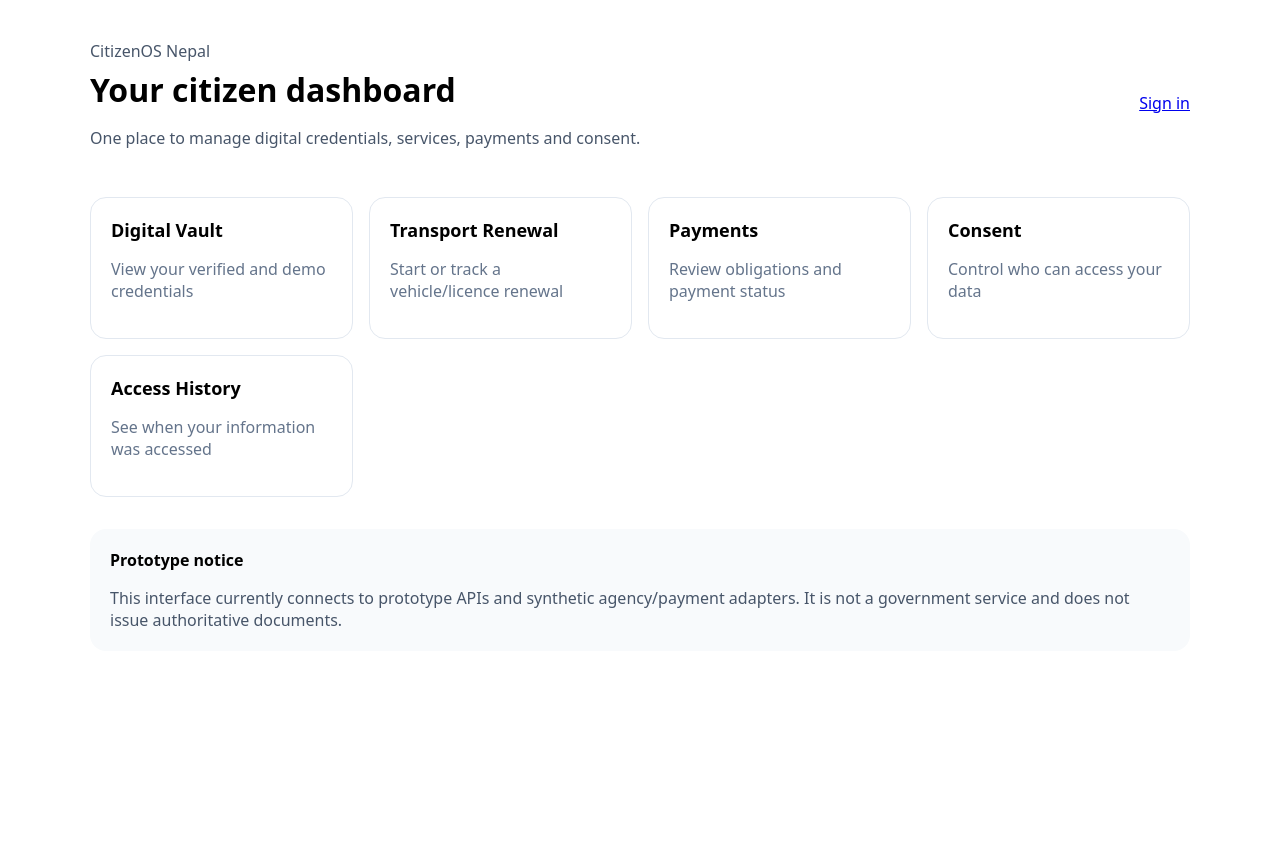
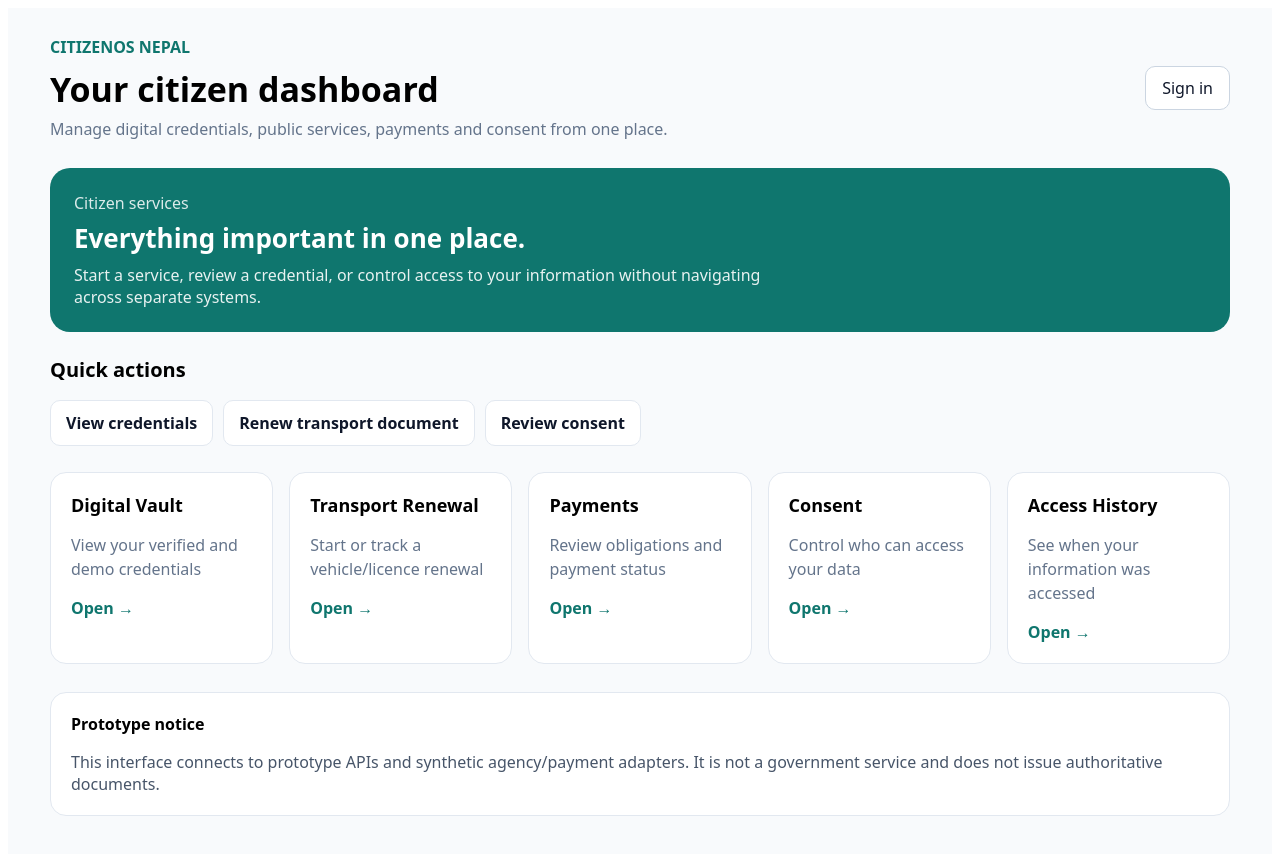
Before and after one commit to Nabinrj/CitizenOS-Nepal-, a Next.js app in the folder apps/citizen-web/: page /dashboard in a window 1280 px wide. Shown: the top 854 px of the page. Before the commit the page ends 800 px from the top, so only its background shows below. Built offline with nearby package versions, Linux system fonts and the light colour scheme.

Commit message:
feat(web): expand citizen dashboard navigation

```diff
--- a/apps/citizen-web/app/dashboard/page.tsx
+++ b/apps/citizen-web/app/dashboard/page.tsx
@@ -8,33 +8,53 @@ const services = [
   ["Access History", "See when your information was accessed", "/dashboard/audit"]
 ] as const;
 
+const quickActions = [
+  ["View credentials", "/dashboard/vault"],
+  ["Renew transport document", "/dashboard/services/transport"],
+  ["Review consent", "/dashboard/consent"]
+] as const;
+
 export default function DashboardPage() {
   return (
-    <main style={{ maxWidth: 1100, margin: "0 auto", padding: 32, fontFamily: "system-ui" }}>
+    <main style={{ minHeight: "100vh", background: "#f8fafc", fontFamily: "system-ui" }}>
+      <div style={{ maxWidth: 1180, margin: "0 auto", padding: "28px 24px 48px" }}>
         <header style={{ display: "flex", justifyContent: "space-between", gap: 24, alignItems: "center" }}>
           <div>
-          <p style={{ margin: 0, color: "#475569" }}>CitizenOS Nepal</p>
-          <h1 style={{ margin: "6px 0" }}>Your citizen dashboard</h1>
-          <p style={{ color: "#475569" }}>One place to manage digital credentials, services, payments and consent.</p>
+            <p style={{ margin: 0, color: "#0f766e", fontWeight: 700 }}>CITIZENOS NEPAL</p>
+            <h1 style={{ margin: "8px 0 6px", fontSize: 34 }}>Your citizen dashboard</h1>
+            <p style={{ margin: 0, color: "#64748b" }}>Manage digital credentials, public services, payments and consent from one place.</p>
           </div>
-        <Link href="/login">Sign in</Link>
+          <Link href="/login" style={{ padding: "10px 16px", borderRadius: 10, border: "1px solid #cbd5e1", textDecoration: "none", color: "#0f172a", background: "white" }}>Sign in</Link>
         </header>
 
-      <section style={{ display: "grid", gridTemplateColumns: "repeat(auto-fit,minmax(210px,1fr))", gap: 16, marginTop: 32 }}>
+        <section style={{ marginTop: 28, padding: 24, borderRadius: 20, background: "#0f766e", color: "white" }}>
+          <p style={{ margin: 0, opacity: .85 }}>Citizen services</p>
+          <h2 style={{ margin: "6px 0 8px", fontSize: 26 }}>Everything important in one place.</h2>
+          <p style={{ maxWidth: 700, margin: 0, opacity: .9 }}>Start a service, review a credential, or control access to your information without navigating across separate systems.</p>
+        </section>
+
+        <section style={{ marginTop: 24 }}>
+          <h2 style={{ fontSize: 20 }}>Quick actions</h2>
+          <div style={{ display: "flex", flexWrap: "wrap", gap: 10 }}>
+            {quickActions.map(([title, href]) => <Link key={href} href={href} style={{ padding: "11px 15px", borderRadius: 10, background: "white", border: "1px solid #e2e8f0", textDecoration: "none", color: "#0f172a", fontWeight: 600 }}>{title}</Link>)}
+          </div>
+        </section>
+
+        <section style={{ display: "grid", gridTemplateColumns: "repeat(auto-fit,minmax(210px,1fr))", gap: 16, marginTop: 26 }}>
           {services.map(([title, description, href]) => (
-          <Link key={href} href={href} style={{ textDecoration: "none", color: "inherit", border: "1px solid #e2e8f0", borderRadius: 16, padding: 20 }}>
+            <Link key={href} href={href} style={{ textDecoration: "none", color: "inherit", border: "1px solid #e2e8f0", borderRadius: 16, padding: 20, background: "white" }}>
               <h2 style={{ marginTop: 0, fontSize: 18 }}>{title}</h2>
-            <p style={{ color: "#64748b" }}>{description}</p>
+              <p style={{ color: "#64748b", lineHeight: 1.5 }}>{description}</p>
+              <span style={{ color: "#0f766e", fontWeight: 600 }}>Open →</span>
             </Link>
           ))}
         </section>
 
-      <section style={{ marginTop: 32, padding: 20, borderRadius: 16, background: "#f8fafc" }}>
+        <section style={{ marginTop: 28, padding: 20, borderRadius: 16, background: "#fff", border: "1px solid #e2e8f0" }}>
           <strong>Prototype notice</strong>
-        <p style={{ marginBottom: 0, color: "#475569" }}>
-          This interface currently connects to prototype APIs and synthetic agency/payment adapters. It is not a government service and does not issue authoritative documents.
-        </p>
+          <p style={{ marginBottom: 0, color: "#475569" }}>This interface connects to prototype APIs and synthetic agency/payment adapters. It is not a government service and does not issue authoritative documents.</p>
         </section>
+      </div>
     </main>
   );
 }
```
Lines whose indentation alone changed are shown as unchanged.
